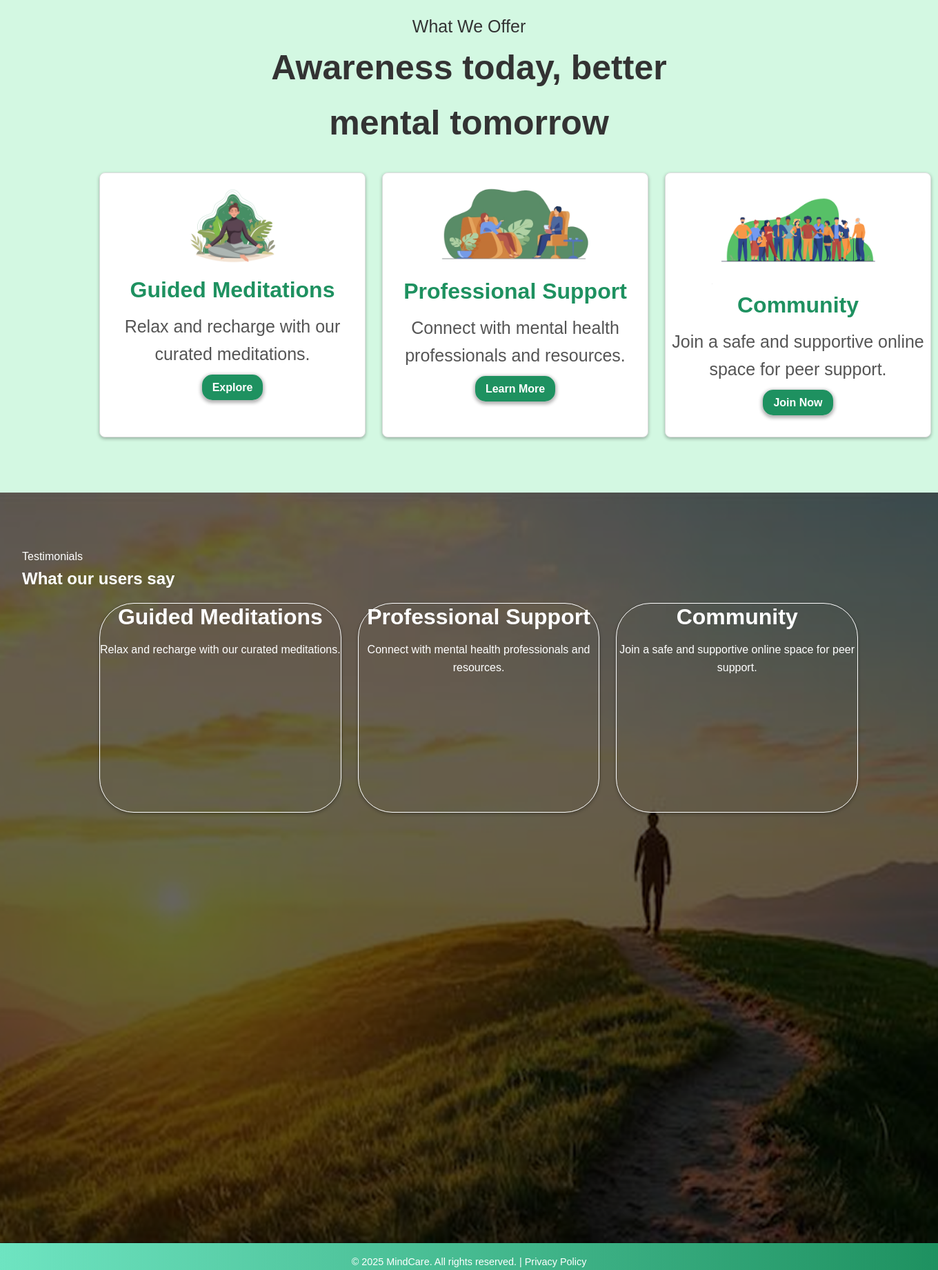
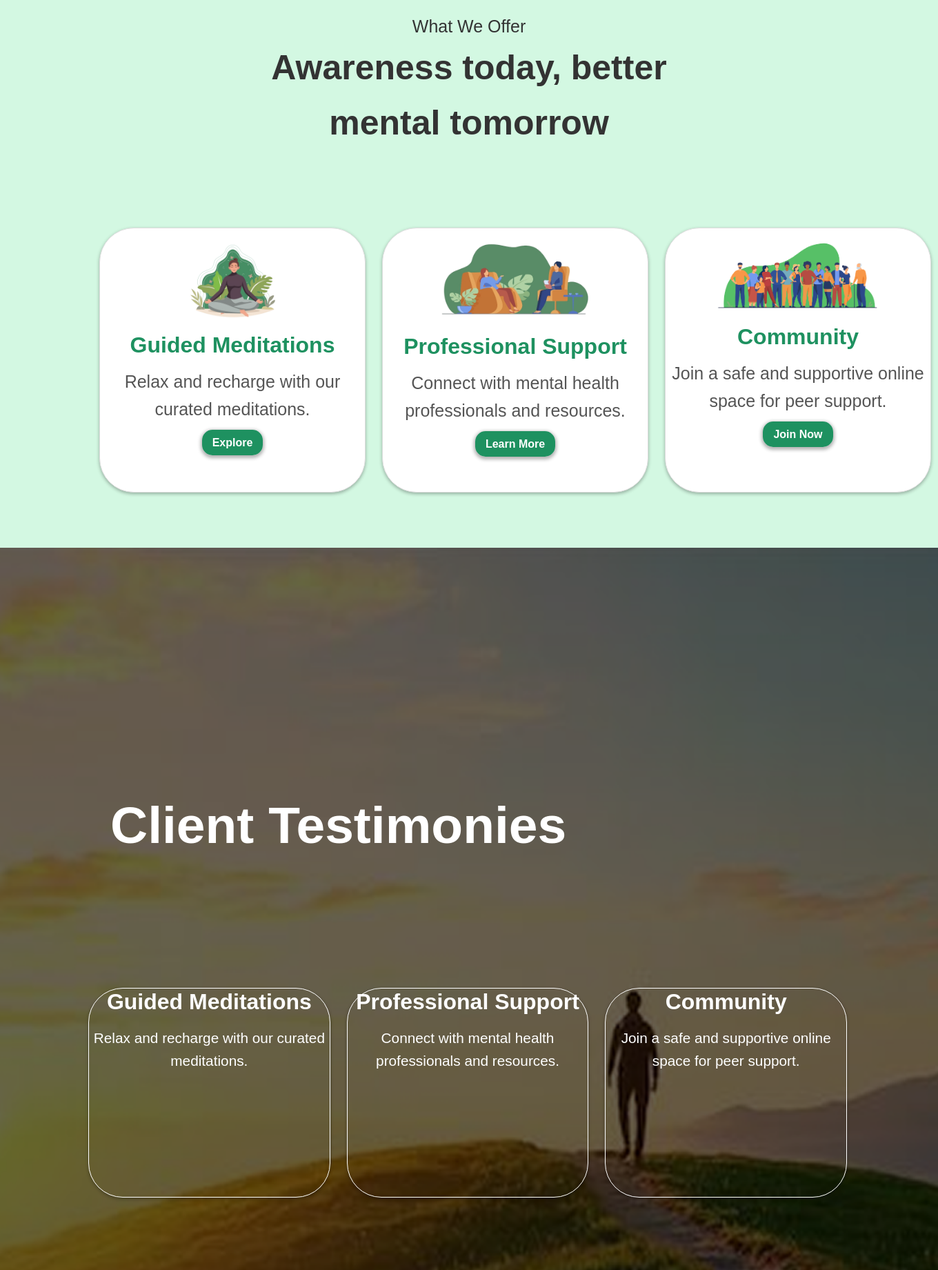
Before and after one commit to aaronjalapon/Mental_Health_Support_Site, a PHP site: page /html/index.html in a window 1360 px wide. Shown: the part 988-2829 px from the top of the page at 69% size. Run offline with PHP 8.4, Linux system fonts and the light colour scheme.

Commit message:
index html progess

```diff
--- a/css/langding_page.css
+++ b/css/langding_page.css
@@ -420,7 +453,7 @@ body {
   display: flex;
   padding: 1rem;
   justify-content: space-between;
-  margin: 0rem 0rem 4rem 8rem;
+  margin: 6rem 0rem 4rem 8rem;
   max-width: 1100px;
   gap: 1.5rem;
 }
@@ -461,7 +494,7 @@ body {
 .feature {
   background-color: #fff;
   border: 1px solid #ddd;
-  border-radius: 8px;
+  border-radius: 50px;
   padding: 0rem 0rem;
   text-align: center;
   flex: 1;
@@ -555,19 +588,21 @@ body {
   background-position: 75% 35%;
   background-repeat: no-repeat;
   background-color: #fff;
-  padding: 4rem 1rem;
+  padding: 0.4rem 0rem;
   background-size: cover;
 }
 
 .client-testimonies{
-  padding: 1rem 0rem 1rem 1rem;
+  margin-top: 20rem;
+  padding: 1rem 0rem 1rem 10rem;
+  font-size: 50px;
   text-align:left;
   align-items:center;
   color: white;
 }
 .testimonial-cards{
   display: flex;
-  margin: 0rem 0rem 4rem 8rem;
+  margin: 10rem 0rem 4rem 8rem;
   max-width: 1100px;
   gap: 1.5rem;
   height: 50rem;
@@ -591,12 +626,13 @@ body {
 
 .testimony h2{
   line-height: 1.2;
+  text-align: center;
   font-size: 2rem;
   max-width: 40vw;
   margin-bottom: 1rem;
 }
 .testimony p {
-  font-size: 1rem;
+  font-size: 1.3rem;
   margin-bottom: 1rem;
 }
 
--- a/html/index.html
+++ b/html/index.html
@@ -8,9 +8,12 @@
 </head>
 <body>
     <header class="navbar">
+
         <div class="logo">
-          <img class="logo-mindspace-1-1-icon" alt="" src="/images/Logo.svg">
-          <h1>MindSpace</h1>
+          <a href="/html/index.html">
+            <img class="logo-mindspace-1-1-icon" alt="" src="/images/Logo.svg">
+            <h1>MindSpace</h1>
+          </a>
         </div>
         <button class="burger-menu" id="burgerMenu">
           <!-- 3-bar lines icon -->
@@ -19,7 +22,7 @@
           <span class="bar"></span>
         </button>
         <nav class="nav-links" id="navLinks">
-          <a id="home" href="#hero">Home</a>
+          <a id="home" href="/html/index.html">Home</a>
           <a id="about_us" href="#self-help">About us</a>
           <div class="dropdown">
             <button class="dropbtn">
@@ -34,7 +37,7 @@
               <a href="#">Community</a>
             </div>
           </div>
-          <button id="btn-login">Log In</button>
+          <button id="btn-login" href="/html/login.html">Log In</button>
         </nav>
       </header>
 
@@ -76,8 +79,7 @@
     </section>
     <section class="testimonials">
       <div class="client-testimonies">
-        <p>Testimonials</p>
-        <h2>What our users say</h2>
+        <h2>Client Testimonies</h2>
       </div>
     <div class="testimonial-cards">
       <div class="testimony">
```
Also changed, not shown: other parts of css/langding_page.css (+47 -3 lines), images/community.png.
